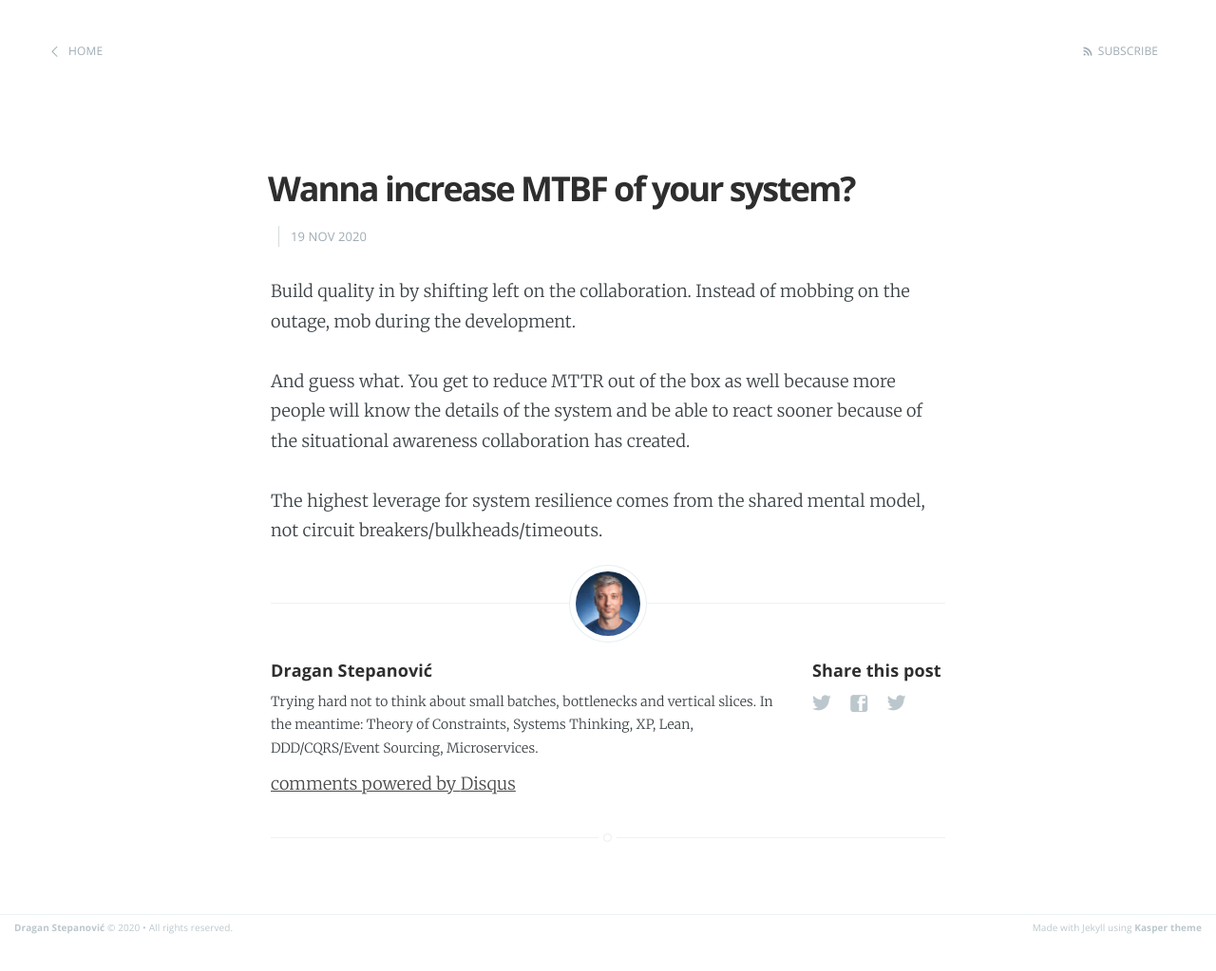
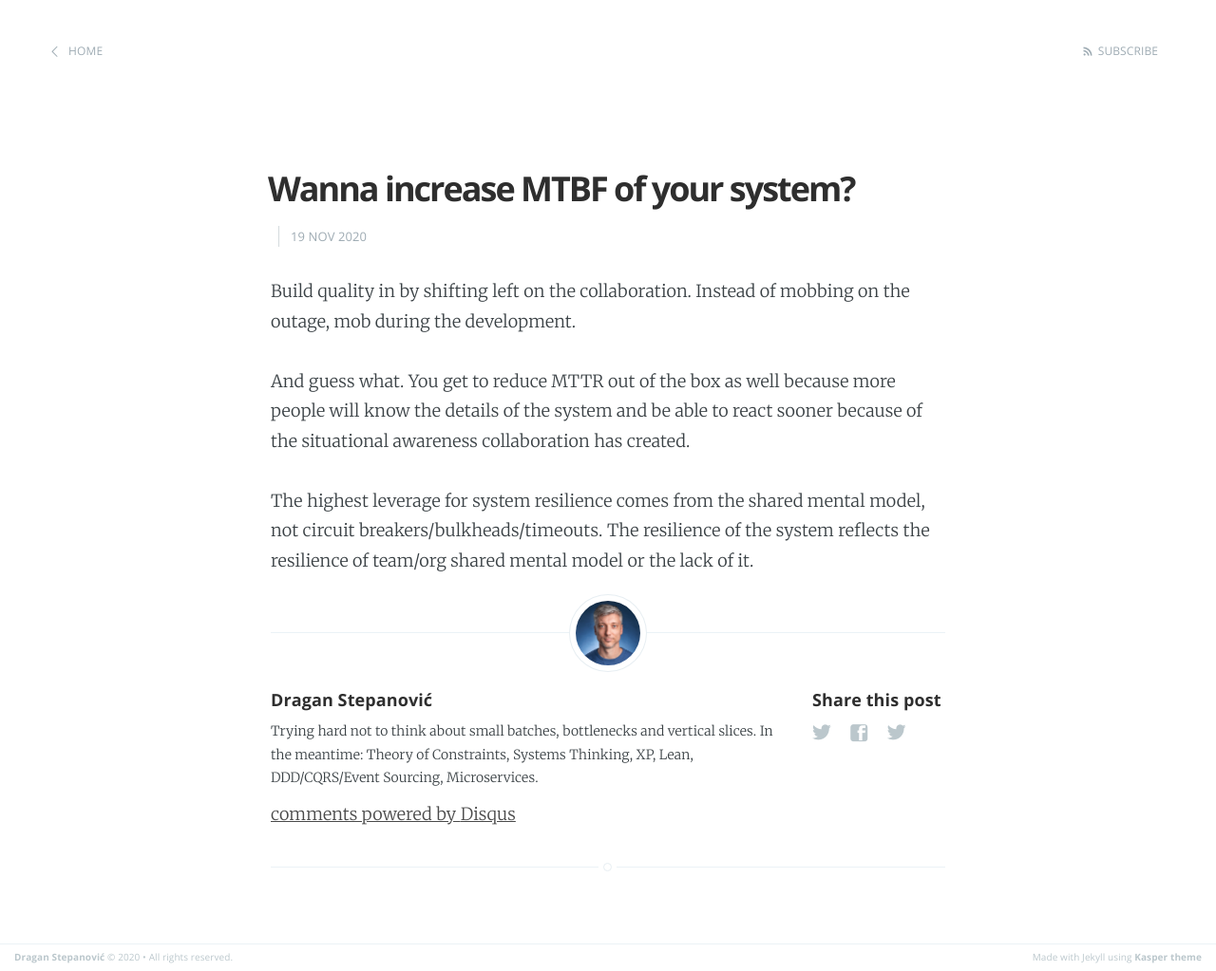
Before and after one commit to dragan-stepanovic/dragan-stepanovic.github.io, a Jekyll site: the page built from _posts/2020-11-19-wanna-increase-mtbf.md, in a window 1280 px wide. Shown: the whole page at 95% size. Built offline with Jekyll 4.4.1, drawn with Linux system fonts in a browser that asks for light colours; our own code applies the rules of GitHub Pages for plain Markdown files; comment, search, counter and statistics services are not loaded; before the commit the page ends 991 px from its top, so only the background shows below that.

Commit message:
Update 2020-11-19-wanna-increase-mtbf.md

```diff
--- a/_posts/2020-11-19-wanna-increase-mtbf.md
+++ b/_posts/2020-11-19-wanna-increase-mtbf.md
@@ -7,3 +7,4 @@ Build quality in by shifting left on the collaboration. Instead of mobbing on th
 And guess what. You get to reduce MTTR out of the box as well because more people will know the details of the system and be able to react sooner because of the situational awareness collaboration has created.
 
 The highest leverage for system resilience comes from the shared mental model, not circuit breakers/bulkheads/timeouts.
+The resilience of the system reflects the resilience of team/org shared mental model or the lack of it.
```
